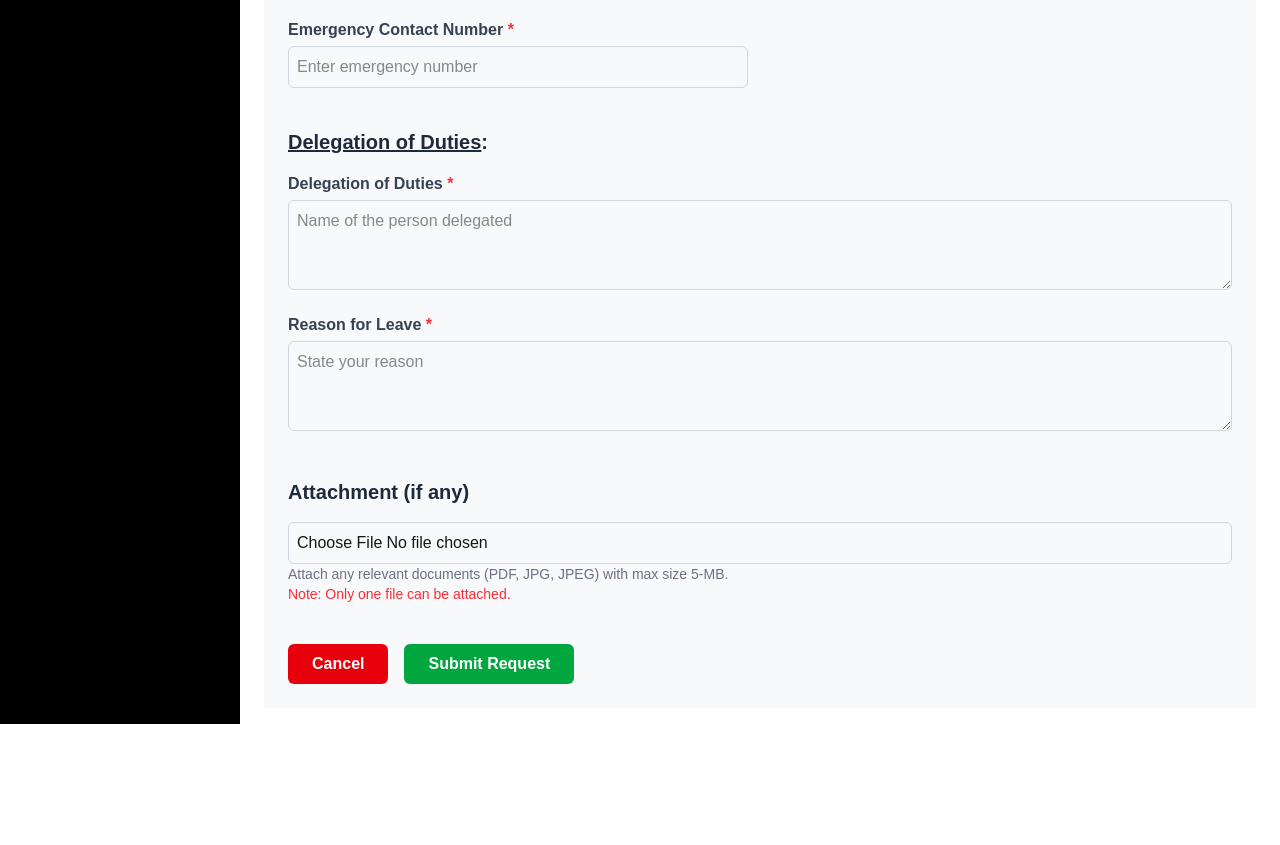
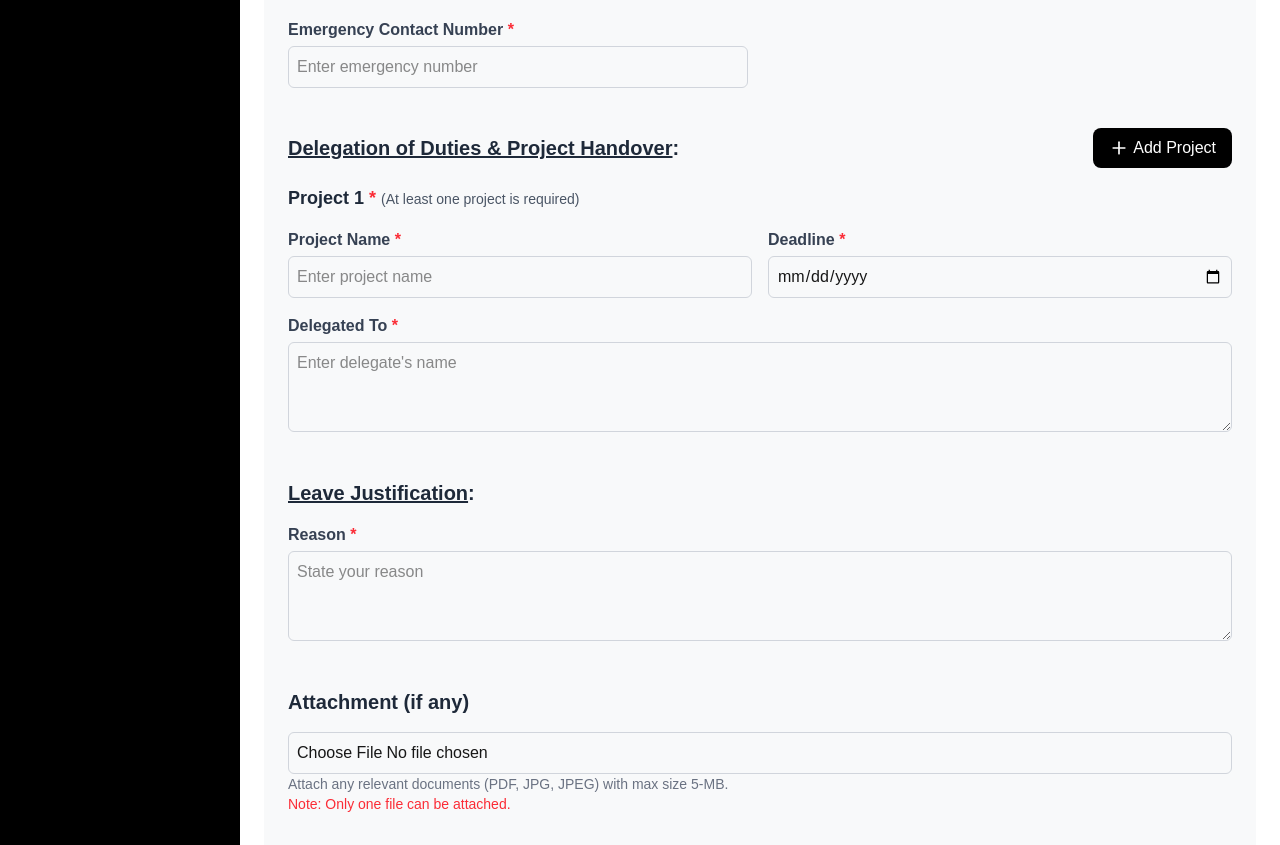
Before and after one commit to Harshit-verma-25/Leave-Management-System, a Next.js app: page /manager/1/leaves/1/1 in a window 1280 px wide. Shown: the part 580-1425 px from the top of the page. Before the commit the page ends 1304 px from the top, so only its background shows below. Built offline with nearby package versions, Linux system fonts and the light colour scheme; no server answers; the database is empty.

Commit message:
Added Project Name , Deadline & Timeline in Leave-form & Leave-approval

```diff
--- a/src/app/actions/leave/updateLeaveFromApprover.ts
+++ b/src/app/actions/leave/updateLeaveFromApprover.ts
@@ -36,7 +36,7 @@ export async function updateLeaveFromApprover(
       ...approvalStatus[index],
       status,
       approvedOn,
-      comment: status === "DISAPPROVED" ? comment : "",
+      comment: comment || "",
     };
 
     if (status === "DISAPPROVED") {
--- a/src/app/components/leave-approval.tsx
+++ b/src/app/components/leave-approval.tsx
@@ -5,6 +5,8 @@ import { getLeavesForApprover } from "@/app/actions/leave/getLeaveForApprover";
 import formatDate from "@/app/components/formatDate";
 import LeaveReviewModal from "@/app/components/leave-review";
 import { getLeaveByApprover } from "@/app/actions/leave/getLeaveByApprover";
+import ApprovalTimeline from "@/app/components/approval-timeline";
+import { ChevronDown, ChevronUp } from "lucide-react";
 
 export default function LeaveApproval({ id }: { id: string }) {
   const [selectedTab, setSelectedTab] = useState<
@@ -17,6 +19,7 @@ export default function LeaveApproval({ id }: { id: string }) {
     useState<LeaveHistoryProps | null>(null);
 
   const [loading, setLoading] = useState<boolean>(true);
+  const [expandCard, setExpandCard] = useState<string | null>(null);
 
   const fetchLeaveRequests = async () => {
     try {
@@ -48,6 +51,16 @@ export default function LeaveApproval({ id }: { id: string }) {
   useEffect(() => {
     fetchLeaveRequests();
   }, [id]);
+
+  const toggleCardExpansion = (leaveId: string) => {
+    setExpandCard((prev) => (prev === leaveId ? null : leaveId));
+  };
+
+  const getCurrentStep = (leave: LeaveHistoryProps) => {
+    return leave.approvalStatus?.findIndex(
+      (status) => status.status === "PENDING"
+    );
+  };
 
   const filteredRequests = leaveRequests.filter((request) =>
     request.approvalStatus?.some(
@@ -126,24 +139,31 @@ export default function LeaveApproval({ id }: { id: string }) {
         {/* Leave Cards */}
         {!loading && filteredRequests && filteredRequests.length > 0 && (
           <div className="space-y-4">
-            {filteredRequests.map((req) => (
+            {filteredRequests.map((req) => {
+              const isExpanded = expandCard === req.id;
+              return (
                 <div
                   key={req.id}
-                className="border rounded-lg p-4 flex flex-col md:flex-row justify-between"
+                  className=" p-4 border rounded-lg bg-white shadow-sm hover:shadow-md transition-shadow"
                 >
                   <div className="w-full flex flex-col md:flex-row justify-between">
                     <div className="flex-1 flex flex-col gap-4">
                       <div className="flex items-center gap-2">
                         <h3 className="text-lg font-semibold">
-                        {LEAVE_TYPES[req.leaveType as keyof typeof LEAVE_TYPES]}
+                          {
+                            LEAVE_TYPES[
+                              req.leaveType as keyof typeof LEAVE_TYPES
+                            ]
+                          }
                         </h3>
                         <span
                           className={`px-2 py-1 rounded-3xl font-semibold text-xs ${
                             req.approvalStatus?.find((step) => step.id === id)
                               ?.status === "PENDING"
                               ? "bg-yellow-100 text-yellow-800 border border-yellow-800"
-                            : req.approvalStatus?.find((step) => step.id === id)
-                                ?.status === "APPROVED"
+                              : req.approvalStatus?.find(
+                                  (step) => step.id === id
+                                )?.status === "APPROVED"
                               ? "bg-green-100 text-green-800 border border-green-800"
                               : "bg-red-100 text-red-800 border border-red-800"
                           }`}
@@ -179,7 +199,7 @@ export default function LeaveApproval({ id }: { id: string }) {
                       </p>
                     </div>
 
-                  <div>
+                    <div className="flex flex-col items-end justify-between">
                       <button
                         className="bg-black text-white px-4 py-2 rounded-md cursor-pointer"
                         onClick={() => {
@@ -189,10 +209,37 @@ export default function LeaveApproval({ id }: { id: string }) {
                       >
                         {selectedTab === "PENDING" ? "Review" : "View Details"}
                       </button>
+
+                      {/* Toggle timeline button */}
+                      {selectedTab === "PENDING" && (
+                        <button
+                          onClick={() => toggleCardExpansion(req.id)}
+                          className="flex items-center gap-1 text-sm text-black cursor-pointer transition-colors"
+                        >
+                          {isExpanded ? (
+                            <>
+                              Hide Timeline <ChevronUp className="w-4 h-4" />
+                            </>
+                          ) : (
+                            <>
+                              View Timeline <ChevronDown className="w-4 h-4" />
+                            </>
+                          )}
+                        </button>
+                      )}
                     </div>
                   </div>
+
+                  {/* Approval Timeline - Expandable */}
+                  {isExpanded && selectedTab === "PENDING" && (
+                    <ApprovalTimeline
+                      steps={req.approvalStatus || []}
+                      currentStep={getCurrentStep(req)}
+                    />
+                  )}
                 </div>
-            ))}
+              );
+            })}
           </div>
         )}
       </div>
--- a/src/app/components/leave-form.tsx
+++ b/src/app/components/leave-form.tsx
@@ -1,6 +1,6 @@
 "use client";
 
-import { useEffect, useRef, useState } from "react";
+import react, { useEffect, useRef, useState } from "react";
 import { useParams, useRouter } from "next/navigation";
 import {
   LEAVE_TYPES,
@@ -8,7 +8,7 @@ import {
   LeaveHistoryProps,
 } from "@/app/types/leaves";
 import Image from "next/image";
-import { X } from "lucide-react";
+import { Plus, X } from "lucide-react";
 import { toast } from "react-toastify";
 import { eachDayOfInterval, isBefore, parseISO } from "date-fns";
 import { uploadImage } from "@/app/actions/image/uploadImage";
@@ -18,6 +18,7 @@ import { getSingleLeave } from "@/app/actions/leave/getSingleLeave";
 import { updateLeave } from "@/app/actions/leave/updateLeave";
 import { getSingleStaff } from "../actions/staff/getSingleStaff";
 import { ReportingAuthority } from "@/app/types/user";
+import React from "react";
 
 type roleType = "manager" | "employee";
 type LeaveMode = "create" | "edit" | "view";
@@ -43,7 +44,13 @@ export const LeaveForm = ({ role }: { role: roleType }) => {
       addressDuringLeave: "",
       emergencyContactName: "",
       emergencyContactNumber: "",
+      delegationOfDuties: [
+        {
+          project: "",
+          deadline: "",
           delegatedTo: "",
+        },
+      ],
       reason: "",
       appliedOn: new Date().toISOString().split("T")[0],
       status: "PENDING",
@@ -81,8 +88,6 @@ export const LeaveForm = ({ role }: { role: roleType }) => {
 
     fetchLeaveData();
   }, [mode]);
-
-  console.log("Form Data:", formData);
 
   useEffect(() => {
     const fetchReportingAuthority = async () => {
@@ -141,6 +146,35 @@ export const LeaveForm = ({ role }: { role: roleType }) => {
     } else {
       setAttachmentPreview(null); // No preview for PDF
     }
+  };
+
+  const addProject = () => {
+    setFormData((prev) => ({
+      ...prev,
+      delegationOfDuties: [
+        ...prev.delegationOfDuties,
+        { project: "", deadline: "", delegatedTo: "" },
+      ],
+    }));
+  };
+
+  const removeProject = (index: number) => {
+    setFormData((prev) => ({
+      ...prev,
+      delegationOfDuties: prev.delegationOfDuties.filter((_, i) => i !== index),
+    }));
+  };
+
+  const handleProjectChange = (
+    index: number,
+    field: keyof ApplyLeaveProps["delegationOfDuties"][number],
+    value: string
+  ) => {
+    setFormData((prev) => {
+      const updatedProjects = [...prev.delegationOfDuties];
+      updatedProjects[index][field] = value;
+      return { ...prev, delegationOfDuties: updatedProjects };
+    });
   };
 
   const handleChange = (
@@ -218,6 +252,8 @@ export const LeaveForm = ({ role }: { role: roleType }) => {
     });
   }
 
+  console.log("Form Data:", formData);
+
   const handleSubmit = async (e: React.FormEvent) => {
     e.preventDefault();
     setIsSubmitting(true);
@@ -244,13 +280,20 @@ export const LeaveForm = ({ role }: { role: roleType }) => {
       "addressDuringLeave",
       "emergencyContactName",
       "emergencyContactNumber",
-      "delegatedTo",
       "reason",
     ];
 
     for (const field of requiredFields) {
       if (!formData[field as keyof ApplyLeaveProps]) {
         toast.error(`Please fill in the ${field.replace(/([A-Z])/g, " $1")}.`);
+        setIsSubmitting(false);
+        return;
+      }
+    }
+
+    for (const project of formData.delegationOfDuties) {
+      if (!project.project || !project.deadline || !project.delegatedTo) {
+        toast.error("Please fill in all fields for each project.");
         setIsSubmitting(false);
         return;
       }
@@ -502,38 +545,153 @@ export const LeaveForm = ({ role }: { role: roleType }) => {
 
           {/* Reason and Delegation */}
           <div>
-            <h2 className="text-xl font-bold text-gray-800 mb-4">
-              <span className="underline">Delegation of Duties</span>:
+            <div className="flex items-center justify-between mb-4">
+              <h2 className="text-xl font-bold text-gray-800">
+                <span className="underline">
+                  Delegation of Duties & Project Handover
+                </span>
+                :
               </h2>
-            <div className="space-y-4">
+              {mode !== "view" && (
+                <button
+                  type="button"
+                  onClick={addProject}
+                  className={`bg-black text-white px-4 py-2 rounded-lg font-medium transition-colors duration-200 flex items-center gap-1 ${
+                    formData.delegationOfDuties.length >= 3
+                      ? "opacity-50 cursor-not-allowed"
+                      : "cursor-pointer"
+                  }`}
+                  disabled={formData.delegationOfDuties.length >= 3}
+                >
+                  <Plus className="w-5 h-5 text-white" />
+                  Add Project
+                </button>
+              )}
+            </div>
+
+            <div className="space-y-4 mt-4">
+              {formData.delegationOfDuties.map((project, index) => (
+                <div key={index} className="grid gap-4 md:grid-cols-2">
+                  {index === 0 && (
+                    <h3 className="text-lg font-semibold text-gray-800 col-span-2">
+                      Project {index + 1}{" "}
+                      <span className="text-red-500">*</span>{" "}
+                      {
+                        <span className="text-sm font-normal text-gray-600">
+                          (At least one project is required)
+                        </span>
+                      }
+                    </h3>
+                  )}
+
+                  {index !== 0 && (
+                    <div className="flex items-center justify-between col-span-2">
+                      <h3 className="text-lg font-semibold text-gray-800">
+                        Project {index + 1}{" "}
+                      </h3>
+                      <button
+                        type="button"
+                        onClick={() => removeProject(index)}
+                        className={`px-4 py-2 border border-red-600 hover:border-red-800 rounded-lg font-medium duration-200 flex items-center gap-1 text-red-600 hover:text-red-800 transition cursor-pointer ${
+                          mode === "view" ? "hidden" : ""
+                        }`}
+                      >
+                        <X className="w-5 h-5" /> Remove
+                      </button>
+                    </div>
+                  )}
+
                   <div>
                     <label
-                  htmlFor="delegatedTo"
+                      htmlFor={`project-${index}`}
                       className="block font-semibold text-gray-700 mb-1"
                     >
-                  Delegation of Duties <span className="text-red-500">*</span>
+                      Project Name{" "}
+                      {index === 0 && <span className="text-red-500">*</span>}
                     </label>
-                <textarea
-                  id="delegatedTo"
+                    <input
+                      id={`project-${index}`}
+                      type="text"
                       name="delegatedTo"
-                  onChange={handleChange}
-                  value={formData.delegatedTo}
-                  placeholder="Name of the person delegated"
+                      value={project.project}
+                      onChange={(e) =>
+                        handleProjectChange(index, "project", e.target.value)
+                      }
+                      placeholder="Enter project name"
                       className={`w-full border border-gray-300 rounded-md p-2 ${
                         mode === "view" ? "bg-gray-100 cursor-not-allowed" : ""
                       }`}
                       required
                       readOnly={mode === "view"}
-                  rows={3}
                     />
                   </div>
 
                   <div>
                     <label
+                      htmlFor={`deadline-${index}`}
+                      className="block font-semibold text-gray-700 mb-1"
+                    >
+                      Deadline{" "}
+                      {index === 0 && <span className="text-red-500">*</span>}
+                    </label>
+                    <input
+                      id={`deadline-${index}`}
+                      type="date"
+                      name="deadline"
+                      value={project.deadline}
+                      onChange={(e) =>
+                        handleProjectChange(index, "deadline", e.target.value)
+                      }
+                      className={`w-full border border-gray-300 rounded-md p-2 ${
+                        mode === "view" ? "bg-gray-100 cursor-not-allowed" : ""
+                      }`}
+                      required
+                      readOnly={mode === "view"}
+                    />
+                  </div>
+
+                  <div className="md:col-span-2">
+                    <label
+                      htmlFor={`delegatedTo-${index}`}
+                      className="block font-semibold text-gray-700 mb-1"
+                    >
+                      Delegated To{" "}
+                      {index === 0 && <span className="text-red-500">*</span>}
+                    </label>
+                    <textarea
+                      id={`delegatedTo-${index}`}
+                      name="delegatedTo"
+                      value={project.delegatedTo}
+                      onChange={(e) =>
+                        handleProjectChange(
+                          index,
+                          "delegatedTo",
+                          e.target.value
+                        )
+                      }
+                      placeholder="Enter delegate's name"
+                      rows={3}
+                      className={`w-full border border-gray-300 rounded-md p-2 ${
+                        mode === "view" ? "bg-gray-100 cursor-not-allowed" : ""
+                      }`}
+                      required
+                      readOnly={mode === "view"}
+                    />
+                  </div>
+                </div>
+              ))}
+            </div>
+          </div>
+
+          <div>
+            <h2 className="text-xl font-bold text-gray-800 mb-4">
+              <span className="underline">Leave Justification</span>:
+            </h2>
+            <label
               htmlFor="reason"
               className="block font-semibold text-gray-700 mb-1"
             >
-                  Reason for Leave <span className="text-red-500">*</span>
+              Reason <span className="text-red-500">*</span>
             </label>
             <textarea
               id="reason"
@@ -548,8 +706,6 @@ export const LeaveForm = ({ role }: { role: roleType }) => {
               required
               readOnly={mode === "view"}
             />
-              </div>
-            </div>
           </div>
 
           {/* Attachment Section */}
--- a/src/app/components/leave-review.tsx
+++ b/src/app/components/leave-review.tsx
@@ -103,11 +103,13 @@ export default function LeaveReviewModal({
                   }
                   handleSubmit(actionType!, comment);
                 }}
-                className="bg-green-600 hover:bg-green-700 text-white px-5 py-2 rounded-md cursor-pointer"
+                className={` ${
+                  actionType === "DISAPPROVED"
+                    ? "bg-red-600 hover:bg-red-700"
+                    : "bg-green-600 hover:bg-green-700"
+                } text-white px-5 py-2 rounded-md cursor-pointer`}
               >
-                {actionType === "APPROVED"
-                  ? "Approve Anyway"
-                  : "Submit Comment"}
+                {actionType === "APPROVED" ? "Approve Anyway" : "Confirm"}
               </button>
             </div>
           </div>
@@ -195,19 +197,41 @@ export default function LeaveReviewModal({
           {/* Reason and Delegation */}
           <div className="mt-4 text-sm text-gray-700">
             <h2 className="text-lg font-bold text-gray-800 mb-2">
-              <span className="underline">Delegation of Duties</span>:
+              <span className="underline">
+                Delegation of Duties & Project Handover
+              </span>
+              :
             </h2>
-            <div className="grid gap-2 md:grid-cols-2">
-              <p>
-                <strong className="mr-2">Delegated To:</strong>
-                <span>{leaveData.delegatedTo}</span>
-              </p>
 
-              <p>
-                <strong className="mr-2">Reason:</strong>
-                <span>{leaveData.reason}</span>
-              </p>
-            </div>
+            <table className="min-w-full border">
+              <thead className="text-center">
+                <tr className="bg-gray-200 border-b">
+                  <th className="px-4 py-2">Project Name</th>
+                  <th className="px-4 py-2">Deadline</th>
+                  <th className="px-4 py-2">Delegated To</th>
+                </tr>
+              </thead>
+              <tbody className="text-center">
+                {leaveData.delegationOfDuties.length > 0 ? (
+                  leaveData.delegationOfDuties.map((duty, index) => (
+                    <tr
+                      key={index}
+                      className="hover:bg-gray-100 transition-colors"
+                    >
+                      <td className="px-4 py-2">{duty.project}</td>
+                      <td className="px-4 py-2">{formatDate(duty.deadline)}</td>
+                      <td className="px-4 py-2">{duty.delegatedTo}</td>
+                    </tr>
+                  ))
+                ) : (
+                  <tr>
+                    <td colSpan={3} className="text-center px-4 py-2">
+                      No delegation of duties provided.
+                    </td>
+                  </tr>
+                )}
+              </tbody>
+            </table>
           </div>
 
           {/* Attachment Section */}
--- a/src/app/types/leaves.ts
+++ b/src/app/types/leaves.ts
@@ -18,7 +18,11 @@ export interface ApplyLeaveProps {
   addressDuringLeave: string;
   emergencyContactName: string;
   emergencyContactNumber: string;
-  delegatedTo: string;
+  delegationOfDuties: {
+    project: string;
+    deadline: string;
+    delegatedTo: string;
+  }[];
   reason: string;
   appliedOn: string;
   status: LeaveStatus;
```
Lines whose indentation alone changed are shown as unchanged.
